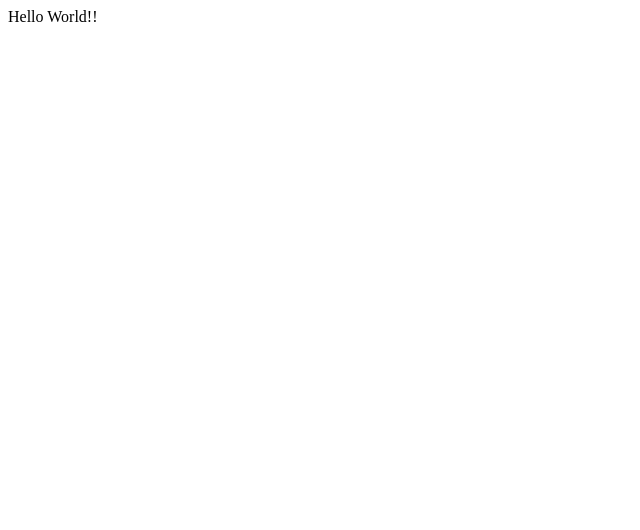
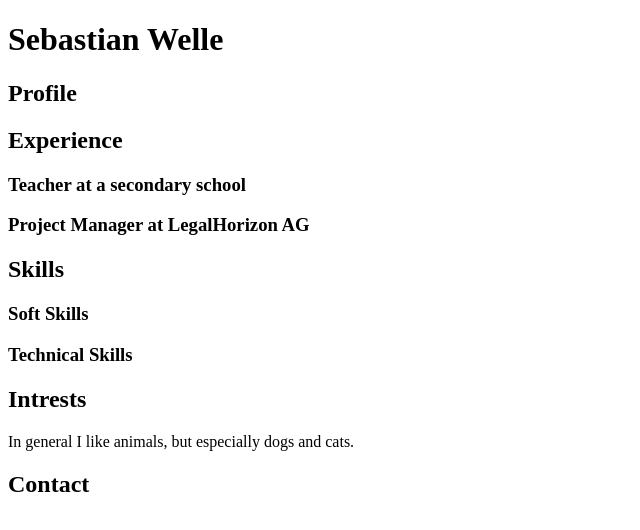
Before and after one commit to Seb-Welle/my-first-steps-on-html, a plain HTML site: page index.html in a window 1280 px wide. Shown: the whole page, without its empty margins (0-640 px from the left). Drawn offline with Linux system fonts and the light colour scheme.

Commit message:
basic-structure-resume

```diff
--- a/index.html
+++ b/index.html
@@ -8,7 +8,39 @@
     <meta name="description" content="My first description in html" />
     <title>my-first-step-with-html</title>
   </head>
+  <header>
+    <h1>Sebastian Welle</h1>
+  </header>
   <body>
-    Hello World!!
+    <main>
+      <article>
+        <h2>Profile</h2>
+      </article>
+      <article>
+        <h2>Experience</h2>
+        <section>
+          <h3>Teacher at a secondary school</h3>
+        </section>
+        <section>
+          <h3>Project Manager at LegalHorizon AG</h3>
+        </section>
+      </article>
+      <article>
+        <h2>Skills</h2>
+      </article>
+      <section>
+        <h3>Soft Skills</h3>
+      </section>
+      <section>
+        <h3>Technical Skills</h3>
+      </section>
+      <article>
+        <h2>Intrests</h2>
+        In general I like animals, but especially dogs and cats.
+      </article>
+      <article>
+        <h2>Contact</h2>
+      </article>
+    </main>
   </body>
 </html>
```
